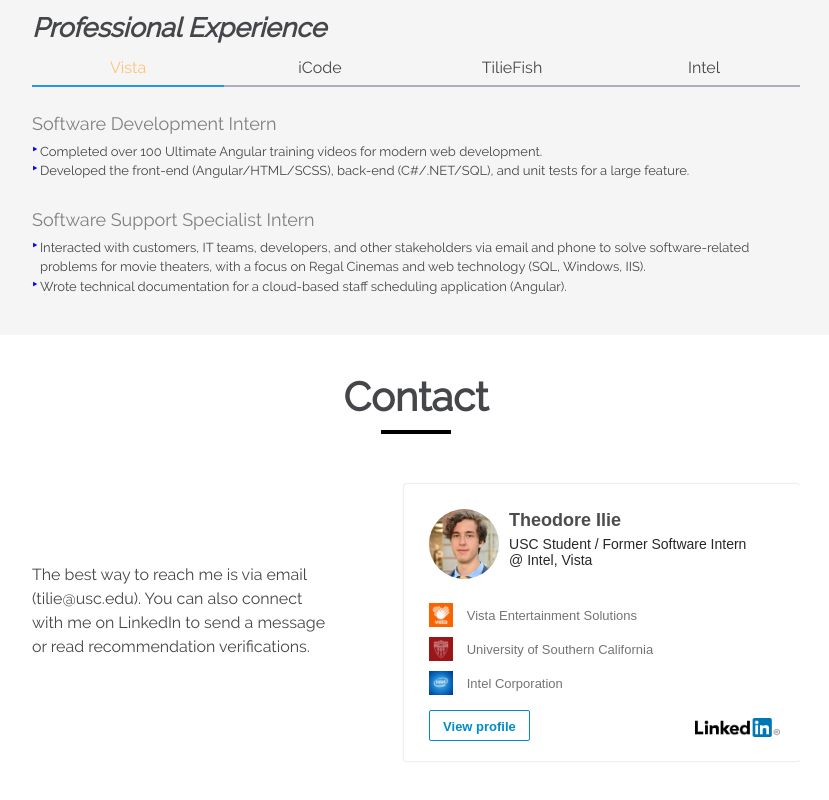
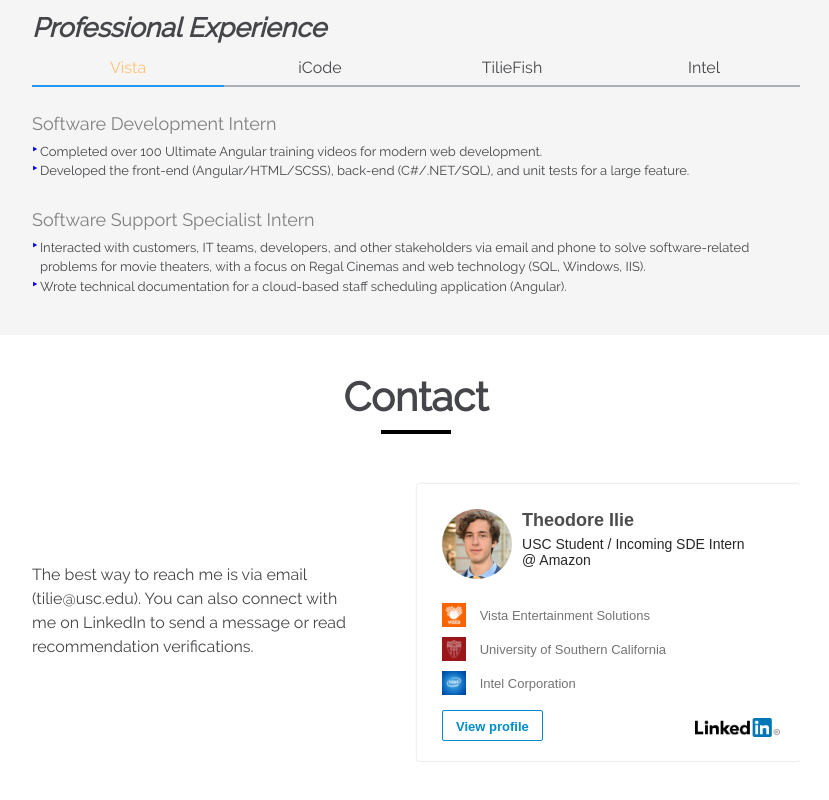
Before and after one commit to theoilie/portfolio-website, an Angular app: page /#contact in a window 1280 px wide. Shown: the part 2918-3718 px from the top of the page, without its empty margins (224-1053 px from the left). Built offline with nearby package versions, Linux system fonts and the light colour scheme.

Commit message:
Fix contact section width on XL screens

```diff
--- a/src/app/components/contact/contact.component.html
+++ b/src/app/components/contact/contact.component.html
@@ -5,7 +5,7 @@
       <div class="title-1-underline"></div>
     </div>
 
-    <div class="container">
+    <div class="body-container">
       <div class="description">
         <p>
           The best way to reach me is via email (tilie@usc.edu). You can also
@@ -51,7 +51,7 @@
                   <a href="https://www.linkedin.com/in/tilie">Theodore Ilie</a>
                 </div>
                 <div class="LI-title">
-                  USC Student / Former Software Intern @ Intel, Vista
+                  USC Student / Incoming SDE Intern @ Amazon
                 </div>
               </div>
             </div>
--- a/src/app/components/contact/contact.component.less
+++ b/src/app/components/contact/contact.component.less
@@ -5,7 +5,7 @@
   .main-container();
 }
 
-.container {
+.body-container {
   .flexbox();
   .flexbox-dir-col();
   width: 100%;
```
